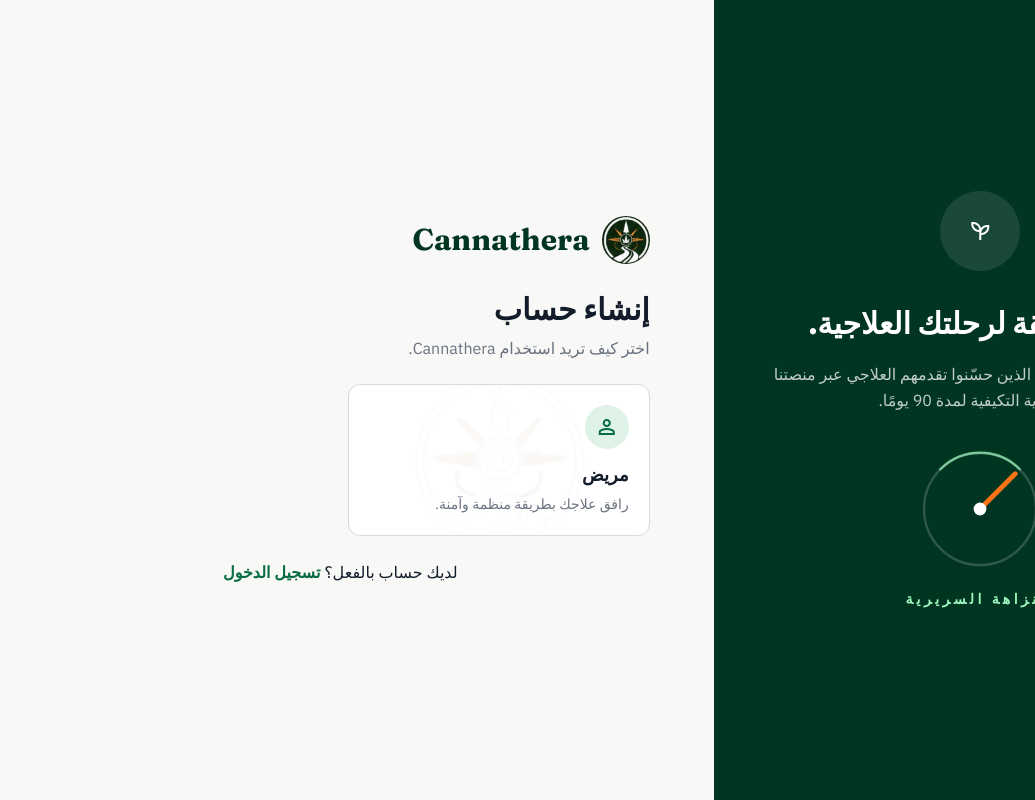
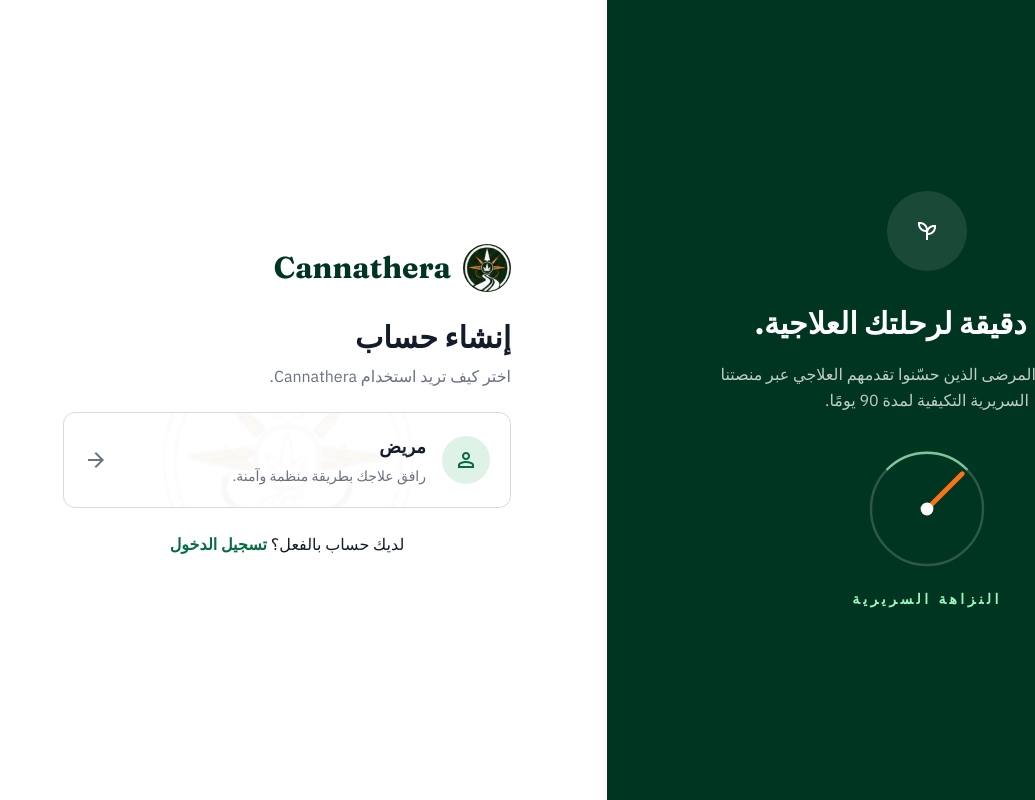
Before and after one commit to inumaaki/cannathera-saas, a Next.js app in the folder frontend/: page /ar/signup in a window 1280 px wide. Shown: the whole page, without its empty margins (245-1280 px from the left). Built offline with nearby package versions, Linux system fonts and the light colour scheme.

Commit message:
basic fixing

```diff
--- a/frontend/src/app/[locale]/(auth)/signup/page.tsx
+++ b/frontend/src/app/[locale]/(auth)/signup/page.tsx
@@ -25,18 +25,15 @@ export default function SignupPage({
       </h1>
       <p className="mt-2 text-muted">{t("subtitle")}</p>
 
-      <div className="mt-6 grid gap-4 sm:grid-cols-2">
+      <div className="mt-6 space-y-4">
         {ROLE_CARDS.map(({ role, icon }) => (
           <Link
             key={role}
             href={`/signup/${role}`}
-            className="cw-watermark group rounded-xl border border-hairline bg-white p-5
-                       transition-all hover:border-pine-600 hover:shadow-md"
+            className="cw-watermark group flex items-center gap-4 rounded-xl border border-hairline bg-white p-5
+                       transition-all hover:border-pine-600 hover:shadow-md cursor-pointer"
           >
-            <span
-              className="flex size-11 items-center justify-center rounded-full
-                         bg-mint/30"
-            >
+            <span className="flex size-12 shrink-0 items-center justify-center rounded-full bg-mint/30">
               <span
                 aria-hidden
                 className="msym text-[24px] text-pine-600"
@@ -44,10 +41,18 @@ export default function SignupPage({
                 {icon}
               </span>
             </span>
-            <h2 className="mt-3 text-lg font-bold text-ink-strong group-hover:text-pine-600">
-              {t(role)}
-            </h2>
-            <p className="mt-1 text-sm leading-relaxed text-muted">{t(`${role}Desc`)}</p>
+            <div className="flex-1 min-w-0">
+              <h2 className="text-lg font-bold text-ink-strong group-hover:text-pine-600 transition-colors">
+                {t(role)}
+              </h2>
+              <p className="mt-1 text-sm leading-relaxed text-muted">{t(`${role}Desc`)}</p>
+            </div>
+            <span
+              aria-hidden
+              className="msym text-[20px] text-muted group-hover:text-pine-600 transition-all transform group-hover:translate-x-1"
+            >
+              arrow_forward
+            </span>
           </Link>
         ))}
       </div>
--- a/frontend/src/components/auth/SignupShell.tsx
+++ b/frontend/src/components/auth/SignupShell.tsx
@@ -6,7 +6,7 @@ export function SignupShell({ children }: Readonly<{ children: React.ReactNode }
   const t = useTranslations("auth.signup.hero");
 
   return (
-    <div className="min-h-dvh lg:grid lg:grid-cols-[5fr_7fr]">
+    <div className="min-h-dvh lg:grid lg:grid-cols-2">
       {/* Left — deep green panel */}
       <aside className="hidden lg:flex flex-col items-center justify-center gap-8 bg-pine px-12 py-8 text-center text-white">
         <span className="flex size-20 items-center justify-center rounded-full bg-white/10">
@@ -57,8 +57,8 @@ export function SignupShell({ children }: Readonly<{ children: React.ReactNode }
       </aside>
 
       {/* Right — content */}
-      <main className="flex flex-col justify-center bg-surface px-6 py-6 lg:px-16">
-        <div className="mx-auto w-full max-w-2xl">
+      <main className="flex flex-col items-center justify-center bg-white px-6 py-6">
+        <div className="w-full max-w-md">
           <BrandMark />
           {children}
         </div>
```
